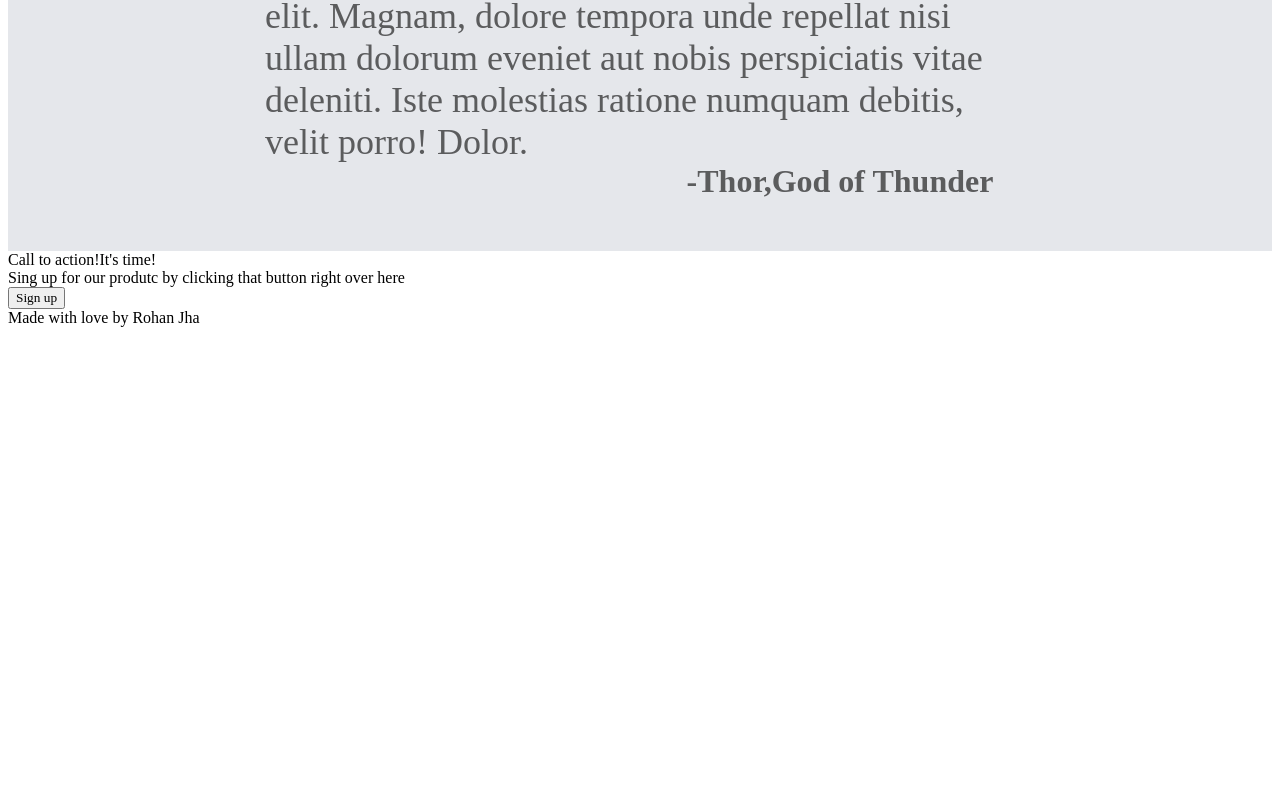
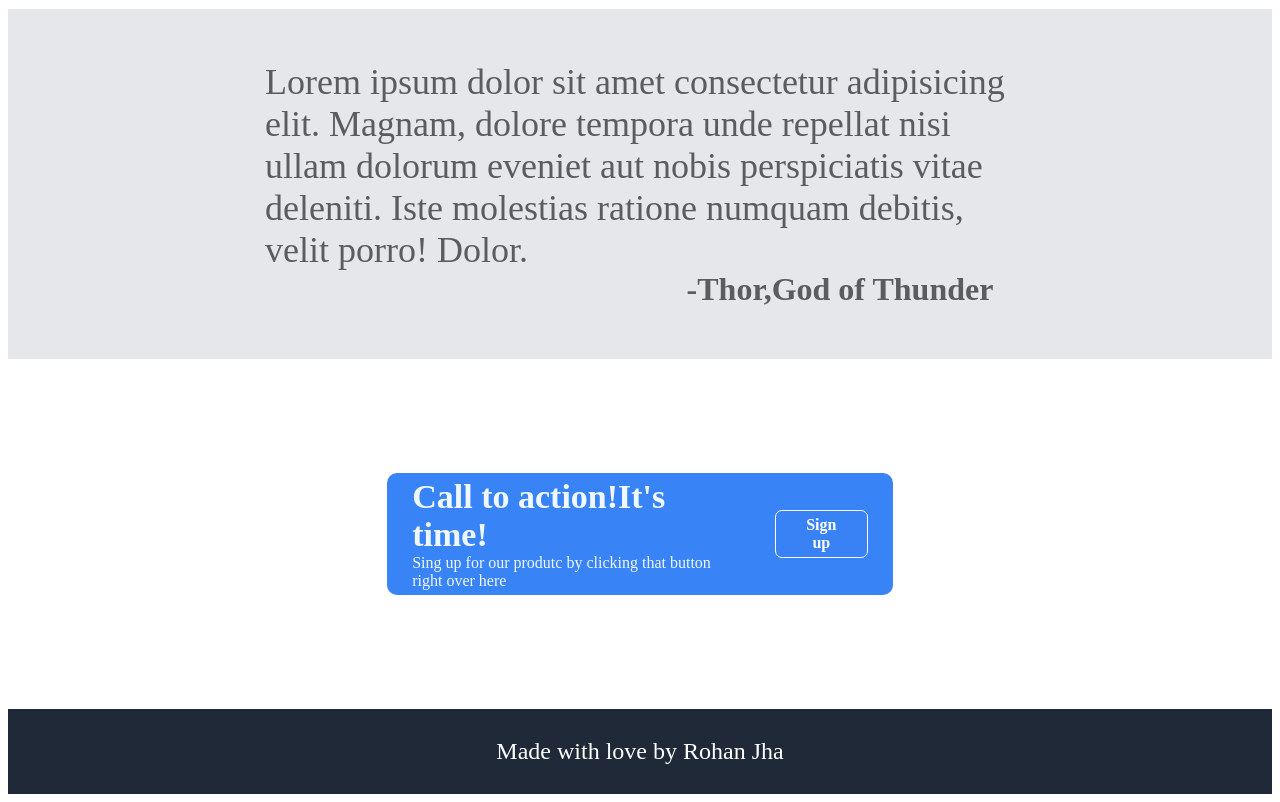
Before and after one commit to geekofshire/landingpage, a plain HTML site: page index.html in a window 1280 px wide. Shown: the part 987-1789 px from the top of the page. Before the commit the page ends 1322 px from the top, so only its background shows below. Drawn offline with Linux system fonts and the light colour scheme; a web font is replaced by a local one.

Commit message:
Completed the bottom and footer

```diff
--- a/index.html
+++ b/index.html
@@ -55,8 +55,10 @@
                 </div>
             </div>
             <div class="bottom">
-                <div>Call to action!It's time!<br>Sing up for our produtc by clicking that button right over here</div>
+                <div class="bottom-container">
+                <div style="margin:25px;color:aliceblue"><strong style="font-size:34px">Call to action!It's time!</strong><br>Sing up for our produtc by clicking that button right over here</div>
                 <button class="signup2">Sign up</button>
+                </div>
             </div>
             <div class="footer">
                 <div>Made with love by Rohan Jha</div>
--- a/style.css
+++ b/style.css
@@ -19,7 +19,6 @@ a{
     display: flex;
     justify-content: space-around;
     flex:1;
-    margin: px;
     font-family: Arvo;
 }
 ul{
@@ -35,6 +34,7 @@ ul{
 /*top middle*/
 .middle-header{
     font-size: 36px;
+    height:150px;
     font-weight: bolder;
     color: #1F2937;
     display:flex;
@@ -74,3 +74,39 @@ img{
     flex-wrap: wrap;
 }
 /*bottom part*/
+.bottom{
+    height:350px;
+    display: flex;
+    justify-content: space-evenly;
+    align-items: center;
+}
+.bottom-container{
+    width: 40%;
+    height:35%;
+    border-radius: 10px;
+    background-color: #3883f6;
+    display: flex;
+    justify-content: space-between;
+    align-items: center;
+}
+.signup2{
+    background-color: #3882f6;
+    border: 1px solid white;
+    border-radius: 7px;
+    color: white;
+    font-size: 16px;
+    font-weight: bold;
+    padding: 5px 25px;
+    margin:25px;
+}
+/*footer*/
+.footer{
+    background-color: #1F2937;
+    color:white;
+    height:85px;
+    font-size: 24px;
+    font-weight: 500;
+    display: flex;
+    justify-content: center;
+    align-items: center;
+}
```
